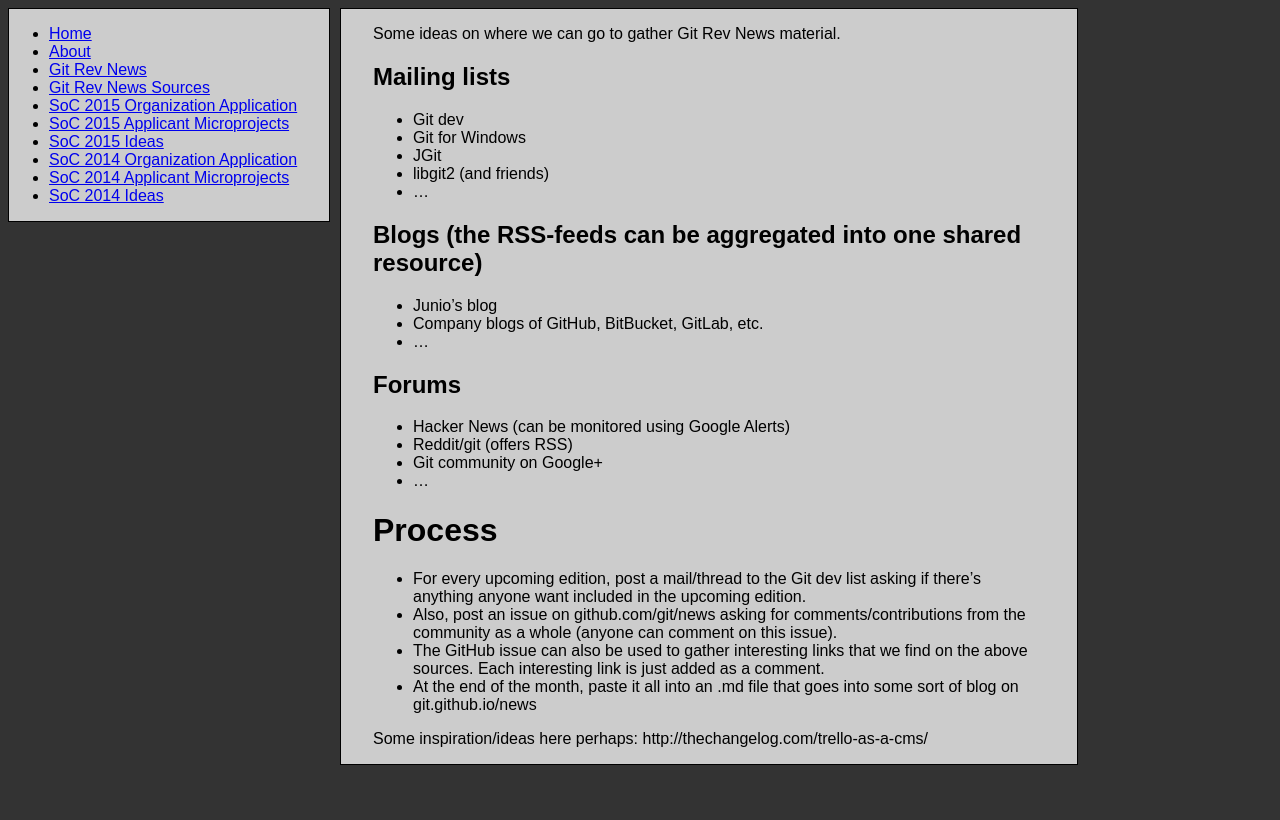
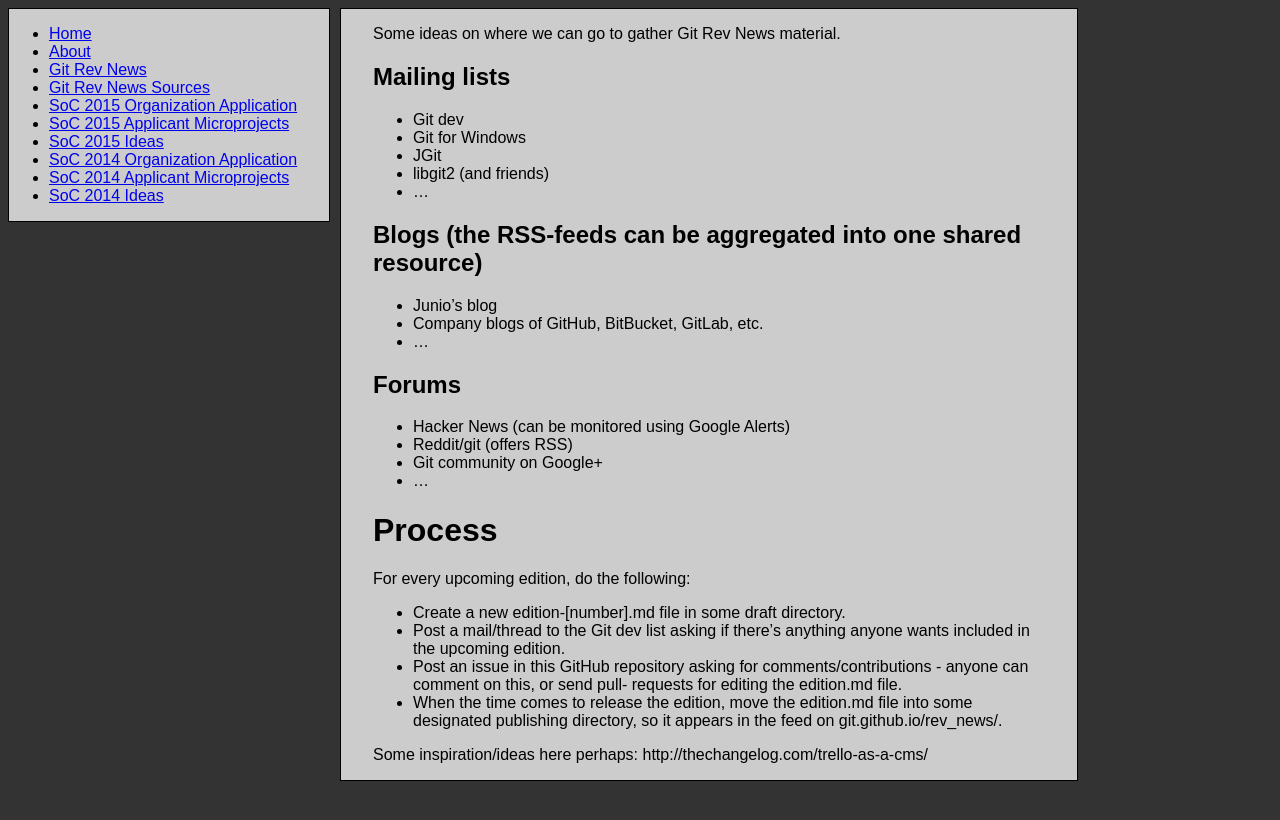
Before and after one commit to git/git.github.io, a Jekyll site: the page built from rev_news/news_sources.md, in a window 1280 px wide. Shown: the top 820 px of the page. Built offline with Jekyll 4.4.1, drawn with Linux system fonts in a browser that asks for light colours; Markdown is read by kramdown in place of the engine named in the settings.

Commit message:
Incorporate the latest ideas, tidy up a bit
See discussion in #17 and under 8f74a28.

```diff
--- a/rev_news/news_sources.md
+++ b/rev_news/news_sources.md
@@ -28,14 +28,16 @@
 
 # Process
 
-* For every upcoming edition, post a mail/thread to the Git dev list asking
-  if there's anything anyone want included in the upcoming edition.
-* Also, post an issue on github.com/git/news asking for
-  comments/contributions from the community as a whole (anyone can
-  comment on this issue).
-* The GitHub issue can also be used to gather interesting links that we find
-  on the above sources. Each interesting link is just added as a comment.
-* At the end of the month, paste it all into an .md file that goes into some
-  sort of blog on git.github.io/news
+For every upcoming edition, do the following:
+
+* Create a new edition-[number].md file in some draft directory.
+* Post a mail/thread to the Git dev list asking if
+  there's anything anyone wants included in the upcoming edition.
+* Post an issue in this GitHub repository asking for
+  comments/contributions - anyone can comment on this, or send pull-
+  requests for editing the edition.md file.
+* When the time comes to release the edition, move the edition.md file
+  into some designated publishing directory, so it appears in
+  the feed on git.github.io/rev_news/.
 
 Some inspiration/ideas here perhaps: http://thechangelog.com/trello-as-a-cms/
```
